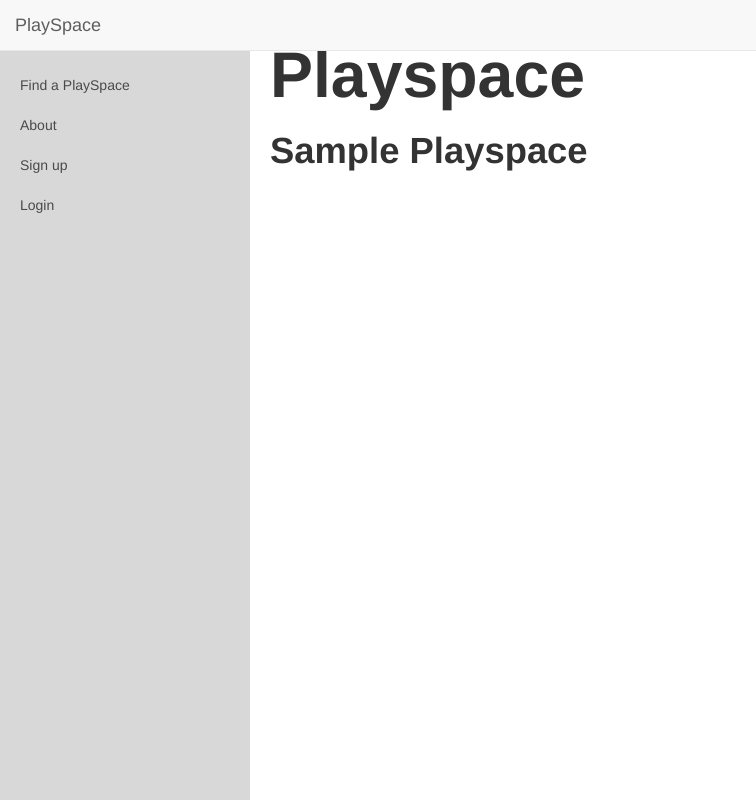
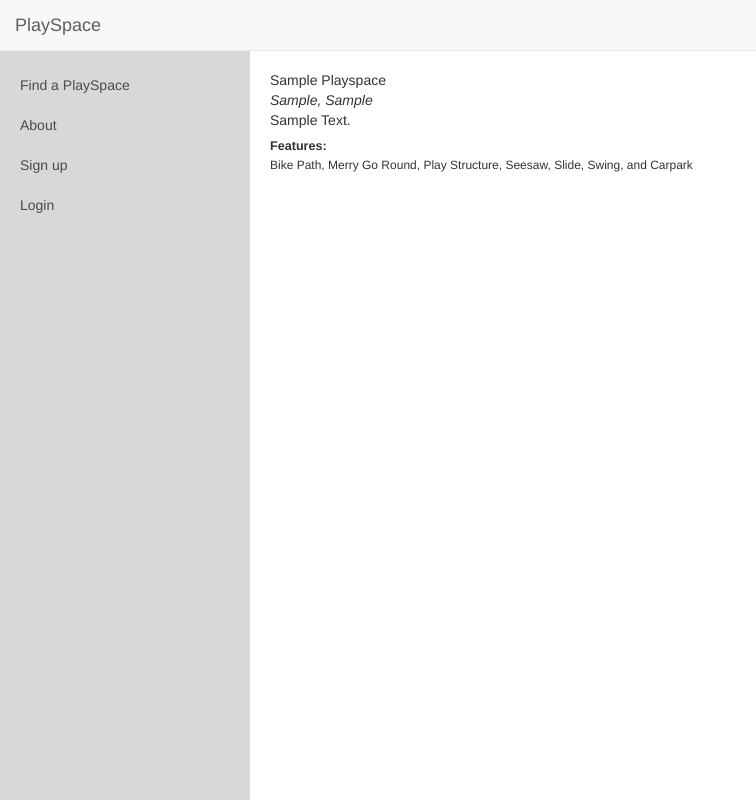
Before and after one commit to wdi-hk-9/Project-PlaySpace, a Rails app: page /playspaces/1 in a window 1280 px wide. Shown: the whole page, without its empty margins (0-756 px from the left). Run offline with Rails 7, Linux system fonts and the light colour scheme; tables that the repository leaves empty hold one stand-in row (values such as "Sample post"); style sheets or scripts are compiled from the project's sources; some libraries are stand-ins or nearby versions.

Commit message:
added details and styling to display one playspace

```diff
--- a/app/assets/stylesheets/application.scss
+++ b/app/assets/stylesheets/application.scss
@@ -36,14 +36,13 @@ h5 {
 h6 {
   font-family: 'Helvetica Neue', Helvetica, Arial, sans-serif;
   font-weight: bold;
+  margin-bottom: 0;
 }
 
+// creates spacing from top of page so elements don't get covered by nav bar
 .top-margin {
   margin-top: 50px;
 }
-// div.main {
-//   margin: 0 20px;
-// }
 
 @media screen and (max-width: $screen-xs) {
   body {
--- a/app/assets/stylesheets/playspaces.scss
+++ b/app/assets/stylesheets/playspaces.scss
@@ -16,3 +16,11 @@
     font-size: 12px;
   }
 }
+
+// #show
+#playspaces-show {
+  span.playspace-features {
+    display: inline;
+    font-size: 12px;
+  }
+}
--- a/app/views/playspaces/show.html.erb
+++ b/app/views/playspaces/show.html.erb
@@ -1,3 +1,19 @@
-<h1>Playspace</h1>
+<div class="top-margin" id="playspaces-show">
 
-<h2><%= @playspace.name.titleize %></h2>
+  <div class="playspace-name"><%= @playspace.name.titleize %></div>
+  <div class="playspace-district"><em><%= @playspace.district.titleize %>, <%= @playspace.region %></em></div>
+  <div class="playspace-address"><%= @playspace.address.titleize %></div>
+
+  <h6>Features:</h6>
+    <span class="playspace-features">
+      <% @features = ["bike_path", "merry_go_round", "play_structure", "seesaw", "slide", "swing", "carpark", "snack_shop" "wc"] %>
+      <% @array = [] %>
+      <% @features.each do |feature| %>
+        <% if @playspace[feature] %>
+          <% @array.push(feature.titleize) %>
+        <% end %>
+      <% end %>
+      <%= @array.to_sentence %>
+    </span>
+
+</div>
```
